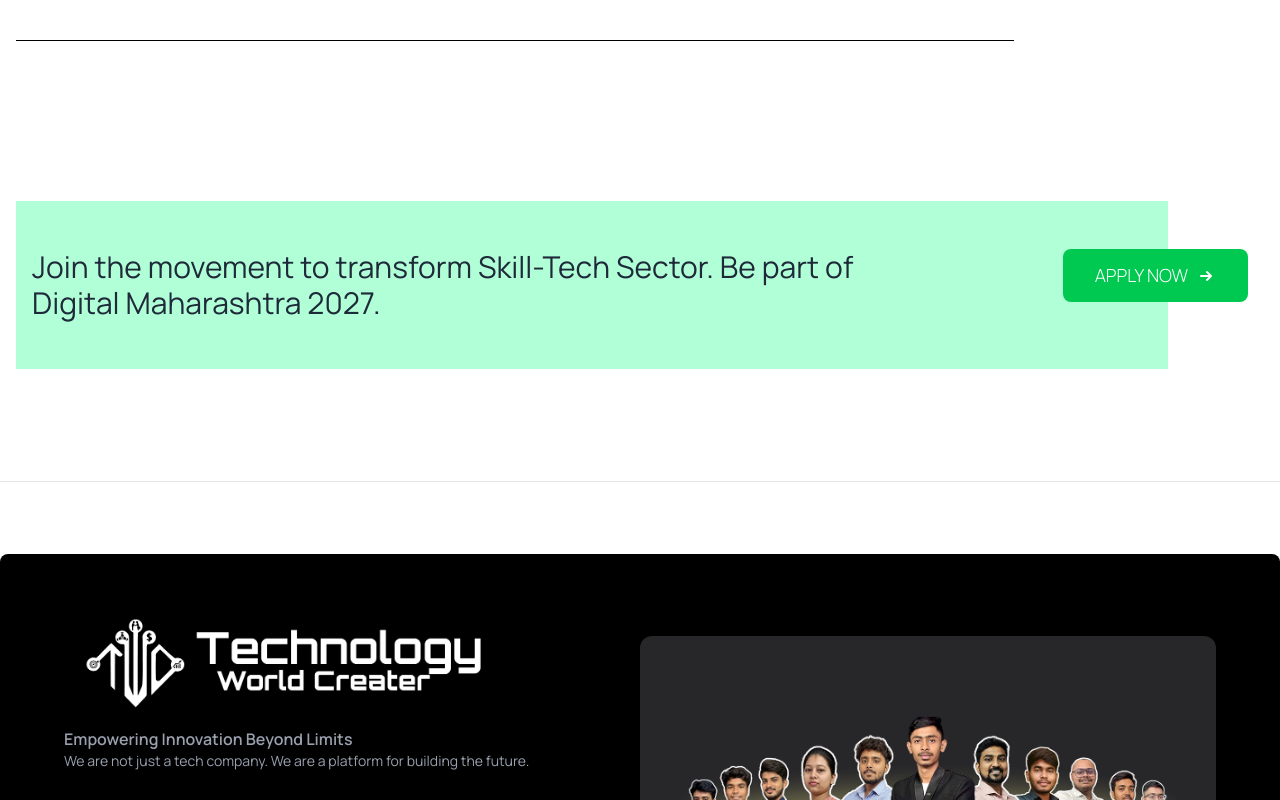
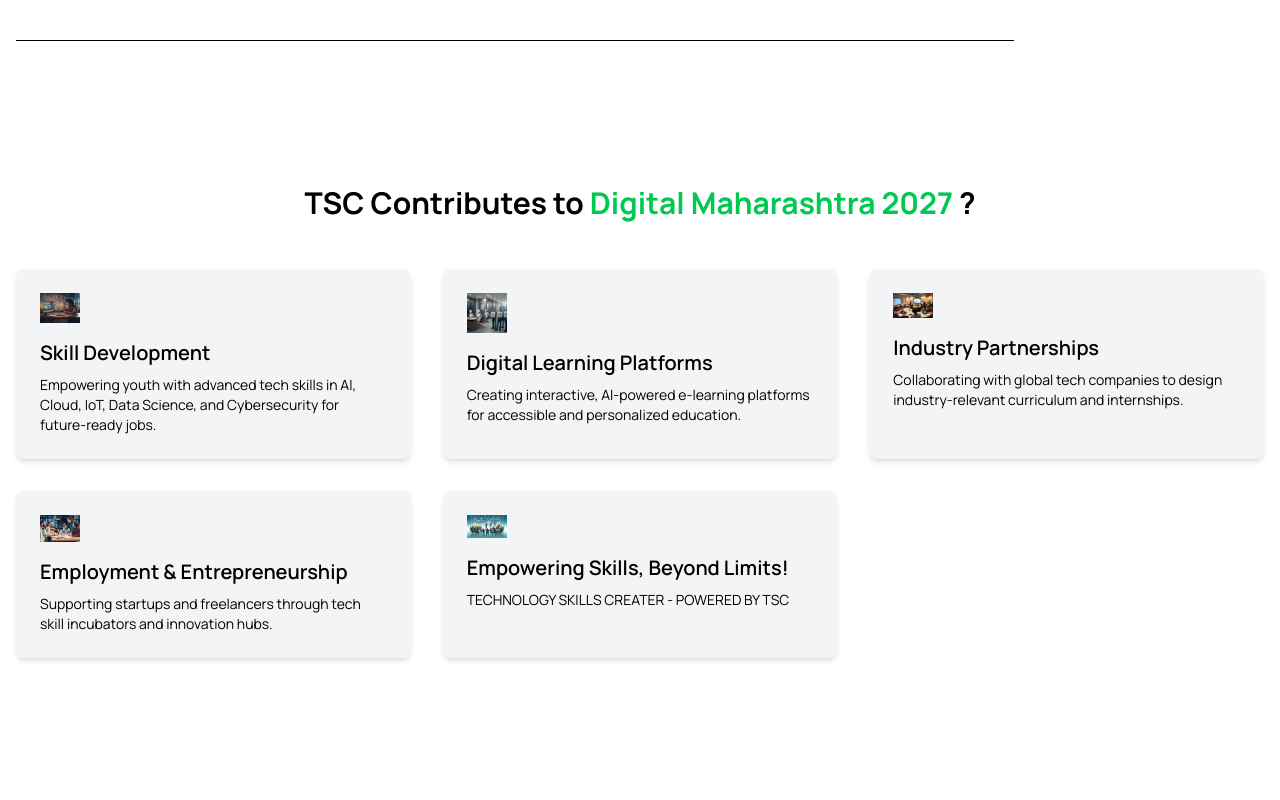
Before and after one commit to Technology-World-Creater/digital-mh-2027, a Next.js app: page /TechnologySkillCreater in a window 1280 px wide. Shown: the part 1980-2780 px from the top of the page. Built offline with nearby package versions, Linux system fonts and the light colour scheme.

Commit message:
feat(pages): restructure ApplyNow component and add TSCContribution
Move ApplyNow component from DigitalTransformation to individual pages for better modularity. Add new TSCContribution component to TechnologySkillCreater page to showcase contributions to Digital Maharashtra 2027.

```diff
--- a/src/app/TechnologyServiceCreater/page.tsx
+++ b/src/app/TechnologyServiceCreater/page.tsx
@@ -3,6 +3,7 @@
 import MissionVision from "./components/MissionVision";
 import DigitalTransformation from "@/components/common/DigitalTransformation";
 import Empowering from "./components/Empowering";
+import ApplyNow from "@/components/common/ApplyNow";
 
 const page = () => {
   const mission = {
@@ -73,8 +74,8 @@
         img6desc={
           "Integrating services with TAC for AgriTech, TSC for skill development, and TEC for digital education."
         }
-        applytitle={"Service"}
       />
+      <ApplyNow title={"Service"} />
       <Empowering />
     </>
   );
--- /dev/null
+++ b/src/app/TechnologySkillCreater/components/TSCContribution.tsx
@@ -0,0 +1,87 @@
+import Image from "next/image";
+
+const TSCContribution = () => {
+  return (
+    <section className="py-16 bg-white">
+      <div className="container mx-auto max-w-7xl px-4 text-black">
+        <h1 className="text-3xl font-bold text-center mb-12">
+          TSC Contributes to <span className="text-green-500">Digital Maharashtra 2027</span> ?
+        </h1>
+
+        <div className="grid grid-cols-1 md:grid-cols-2 lg:grid-cols-3 gap-8 mb-12">
+          <div className="flex flex-col text-left p-6 bg-gray-100 rounded-lg shadow-md">
+            <Image
+              src="/1.jpg"
+              alt="Skill Development"
+              width={40}
+              height={40}
+              className="mb-4"
+            />
+            <h3 className="text-xl font-semibold mb-2">Skill Development</h3>
+            <p className="text-sm">
+              Empowering youth with advanced tech skills in AI, Cloud, IoT, Data Science, and Cybersecurity for future-ready jobs.
+            </p>
+          </div>
+
+          <div className="flex flex-col text-left p-6 bg-gray-100 rounded-lg shadow-md">
+            <Image
+              src="/2.jpg"
+              alt="Digital Learning Platforms"
+              width={40}
+              height={40}
+              className="mb-4"
+            />
+            <h3 className="text-xl font-semibold mb-2">Digital Learning Platforms</h3>
+            <p className="text-sm">
+              Creating interactive, AI-powered e-learning platforms for accessible and personalized education.
+            </p>
+          </div>
+
+          <div className="flex flex-col text-left p-6 bg-gray-100 rounded-lg shadow-md">
+            <Image
+              src="/3.jpg"
+              alt="Industry Partnerships"
+              width={40}
+              height={40}
+              className="mb-4"
+            />
+            <h3 className="text-xl font-semibold mb-2">Industry Partnerships</h3>
+            <p className="text-sm">
+              Collaborating with global tech companies to design industry-relevant curriculum and internships.
+            </p>
+          </div>
+
+          <div className="flex flex-col text-left p-6 bg-gray-100 rounded-lg shadow-md">
+            <Image
+              src="/4.jpg"
+              alt="Employment & Entrepreneurship"
+              width={40}
+              height={40}
+              className="mb-4"
+            />
+            <h3 className="text-xl font-semibold mb-2">Employment & Entrepreneurship</h3>
+            <p className="text-sm">
+              Supporting startups and freelancers through tech skill incubators and innovation hubs.
+            </p>
+          </div>
+
+          <div className="flex flex-col text-left p-6 bg-gray-100 rounded-lg shadow-md">
+            <Image
+              src="/5.jpg"
+              alt="Empowering Skills, Beyond Limits!"
+              width={40}
+              height={40}
+              className="mb-4"
+            />
+            <h3 className="text-xl font-semibold mb-2">Empowering Skills, Beyond Limits!</h3>
+            <p className="text-sm">
+              TECHNOLOGY SKILLS CREATER - POWERED BY TSC
+            </p>
+          </div>
+        </div>
+      </div>
+    </section>
+  );
+};
+
+export default TSCContribution;
--- a/src/app/TechnologySkillCreater/page.tsx
+++ b/src/app/TechnologySkillCreater/page.tsx
@@ -2,6 +2,8 @@
 import HeroSection from "@/components/common/HeroSection";
 import DigitalTransformation from "@/components/common/DigitalTransformation";
 import OurVision from "@/components/common/OurVision";
+import TSCContribution from "./components/TSCContribution";
+import ApplyNow from "@/components/common/ApplyNow";
 
 const page = () => {
   return (
@@ -63,8 +65,9 @@
         img6desc={
           "Integrating services with TAC for AgriTech, TSC for skill development, and TEC for digital education."
         }
-        applytitle={"Skill"}
       />
+      <TSCContribution />
+      <ApplyNow title={"Skill"} />
     </>
   );
 };
--- a/src/components/common/ApplyNow.tsx
+++ b/src/components/common/ApplyNow.tsx
@@ -2,11 +2,12 @@
 
 const ApplyNow = ({ title }: { title: string }) => {
   return (
+    <div className="max-w-7xl mx-auto">
       <div className="relative mt-20 bg-[#B1FFD7] py-12 px-4 text-left mb-12 max-w-6xl">
         <div className="container mx-auto flex flex-col md:flex-row items-center justify-center md:justify-between">
           <h2 className="text-2xl md:text-3xl font-normal text-gray-800 mb-4 w-[80%] md:mb-0">
-          Join the movement to transform {title}-Tech Sector. Be part of Digital
-          Maharashtra 2027.
+            Join the movement to transform {title}-Tech Sector. Be part of
+            Digital Maharashtra 2027.
           </h2>
           <button className="flex absolute lg:-right-20 right-20 bottom-2 lg:bottom-2/5 text-lg leading-relaxed bg-green-500 hover:bg-green-600 text-white font-light py-3 px-8 rounded-lg items-center space-x-2">
             <span>APPLY NOW</span>
@@ -25,6 +26,7 @@
           </button>
         </div>
       </div>
+    </div>
   );
 };
 
--- a/src/components/common/DigitalTransformation.tsx
+++ b/src/components/common/DigitalTransformation.tsx
@@ -1,5 +1,4 @@
 import Image from "next/image";
-import ApplyNow from "@/components/common/ApplyNow";
 
 const DigitalTransformation = ({
   title,
@@ -22,7 +21,6 @@
   img6,
   img6title,
   img6desc,
-  applytitle,
 }: {
   title: string;
   desc: string;
@@ -44,10 +42,9 @@
   img6: string;
   img6title: string;
   img6desc: string;
-  applytitle: string;
 }) => {
   return (
-    <section className="py-16 bg-white">
+    <section className="mt-16 bg-white">
       <div className="container mx-auto max-w-7xl px-4 text-black">
         <h1 className="text-3xl font-bold text-left mb-4">
           {title} <br /> Maharashtra
@@ -132,8 +129,6 @@
         </div>
 
         <hr className="py-10 w-[80%]" />
-
-        <ApplyNow title={applytitle} />
       </div>
     </section>
   );
```
Lines whose indentation alone changed are shown as unchanged.
